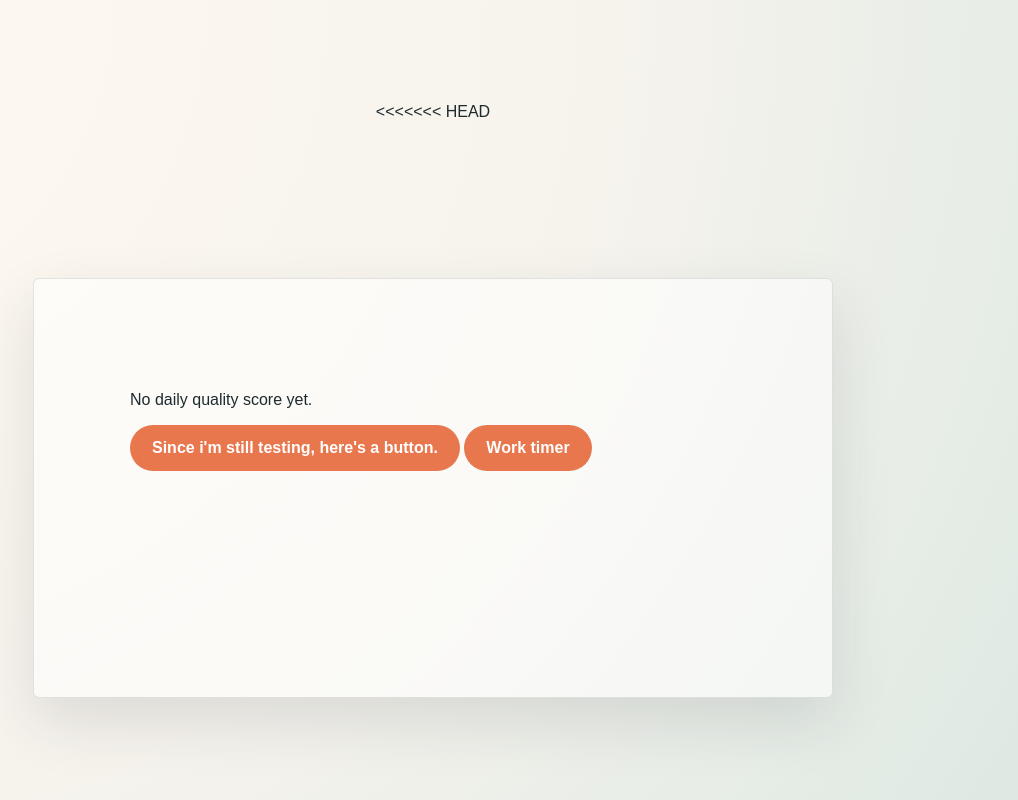
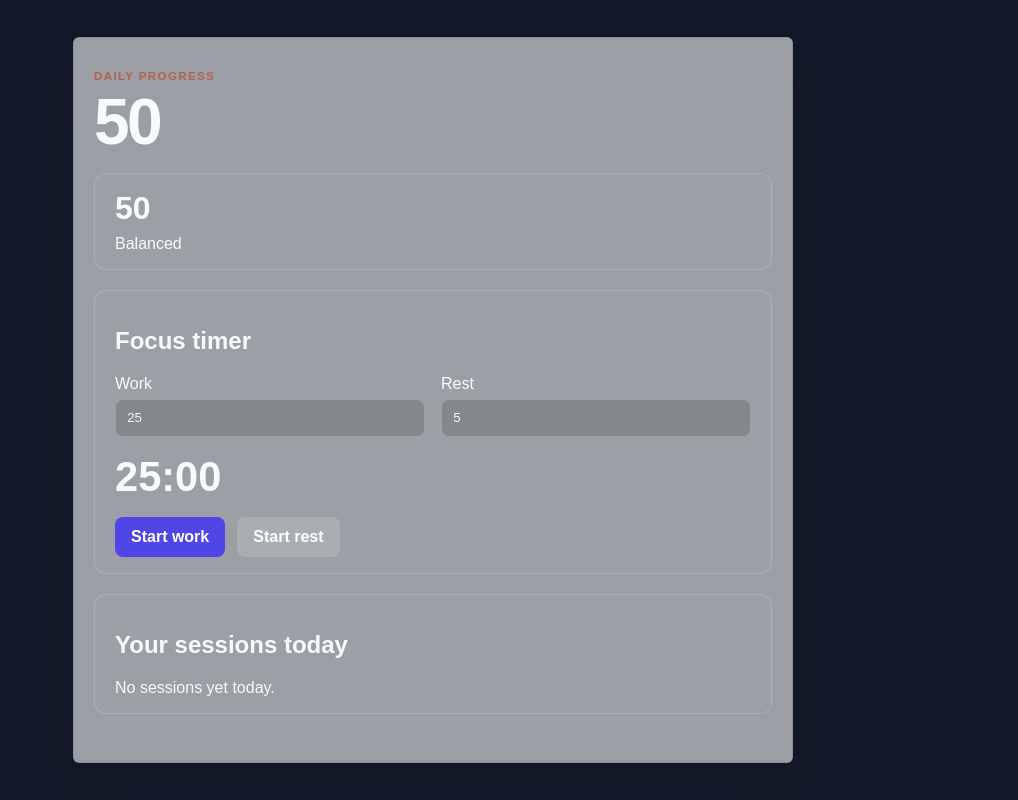
Before and after one commit to Spiritwhisker/spiritwhisker.github.io, a plain HTML site: page homepage.html in a window 1280 px wide. Shown: the whole page, without its empty margins (207-1225 px from the left). Drawn offline with Linux system fonts and the light colour scheme.

Commit message:
stuff im not even updating the version anymore modified:   homepage.html

```diff
--- a/homepage.html
+++ b/homepage.html
@@ -1,43 +1,124 @@
 <!doctype html>
 <html lang="en">
-<<<<<<< HEAD
-    <head>
-        <meta charset="UTF-8" />
-        <meta name="viewport" content="width=device-width, initial-scale=1.0" />
-        <title>Stop Wasting all of your time Homepage</title>
-        <link rel="stylesheet" href="style.css" />
-        <style>
-            #workTimerMenu { margin-top: 1rem; padding: 1rem; border: 1px solid currentColor; border-radius: 0.5rem; }
-            #workTimerDisplay { font-size: 1.5rem; font-variant-numeric: tabular-nums; }
-        </style>
-    </head>
-    <body>
-        <main class="app">
-            <h1><span id="dailyScore"></span></h1>
-            <p><span id="dailyQualityText">No daily quality score yet.</span></p>
-            <button id="testAddTen" type="button">Since i'm still testing, here's a button.</button>
-            <button id="gameLink" type="button" hidden onclick="location.href='game.html'">Open game</button>
-            <button id="openWorkTimer" type="button" aria-expanded="false" aria-controls="workTimerMenu">Work timer</button>
-            <section id="workTimerMenu" aria-label="Work timer menu" hidden>
-                <label for="workDuration">Work duration (in minutes, not hours, you tryhards)</label>
-                <input id="workDuration" type="number" min="1" max="480" value="25" />
-                <button id="startWorkTimer" type="button">Start Timer</button>
-                <p id="workTimerDisplay" role="timer" aria-live="polite">25:00</p> <!--"Polite" text :/-->
-            </section>
-        </main>
-
-        <script src="script.js"></script>
-        <script>
-            (() => {
-                const scoreElement = document.getElementById("dailyScore");
-                const qualityElement = document.getElementById("dailyQualityText");
-                const gameButton = document.getElementById("gameLink");
-=======
   <head>
     <meta charset="UTF-8" />
     <meta name="viewport" content="width=device-width, initial-scale=1.0" />
     <title>Stop Wasting Your Time</title>
     <link rel="stylesheet" href="style.css" />
+    <style>
+      :root {
+        color-scheme: light dark;
+        font-family: Arial, sans-serif;
+      }
+
+      body {
+        margin: 0;
+        min-height: 100vh;
+        display: grid;
+        place-items: center;
+        background: #111827;
+        color: #f9fafb;
+      }
+
+      .app {
+        width: min(92vw, 720px);
+        padding: 2rem 1.25rem 3rem;
+      }
+
+      .hero {
+        margin-bottom: 1rem;
+      }
+
+      .eyebrow {
+        margin: 0 0 0.5rem;
+        text-transform: uppercase;
+        letter-spacing: 0.12em;
+        font-size: 0.72rem;
+        opacity: 0.75;
+      }
+
+      h1 {
+        margin: 0;
+        font-size: clamp(2.5rem, 8vw, 4rem);
+      }
+
+      .status-card,
+      .timer-card,
+      .history-card {
+        margin-top: 1.25rem;
+        padding: 1rem 1.25rem;
+        border: 1px solid rgba(255, 255, 255, 0.15);
+        border-radius: 0.75rem;
+        background: rgba(255, 255, 255, 0.02);
+      }
+
+      .status-score {
+        font-size: 2rem;
+        font-weight: 700;
+      }
+
+      .status-text {
+        margin: 0.5rem 0 0;
+      }
+
+      .timer-grid {
+        display: grid;
+        grid-template-columns: repeat(auto-fit, minmax(180px, 1fr));
+        gap: 1rem;
+        margin-top: 1rem;
+      }
+
+      .field {
+        display: grid;
+        gap: 0.4rem;
+      }
+
+      input {
+        width: 100%;
+        box-sizing: border-box;
+        padding: 0.65rem 0.7rem;
+        border-radius: 0.5rem;
+        border: 1px solid rgba(255, 255, 255, 0.2);
+        background: rgba(0, 0, 0, 0.15);
+        color: inherit;
+      }
+
+      .timer-display {
+        margin-top: 1rem;
+        font-size: clamp(1.8rem, 5vw, 2.6rem);
+        font-weight: 700;
+        font-variant-numeric: tabular-nums;
+      }
+
+      .button-row {
+        display: flex;
+        gap: 0.75rem;
+        flex-wrap: wrap;
+        margin-top: 1rem;
+      }
+
+      button {
+        padding: 0.7rem 1rem;
+        border: 0;
+        border-radius: 0.5rem;
+        background: #4f46e5;
+        color: white;
+        cursor: pointer;
+      }
+
+      button.secondary {
+        background: rgba(255, 255, 255, 0.14);
+      }
+
+      #todaySessions {
+        margin: 0.75rem 0 0;
+        padding-left: 1.25rem;
+      }
+
+      #noSessions {
+        margin: 0.75rem 0 0;
+      }
+    </style>
   </head>
   <body>
     <main class="app">
@@ -45,7 +126,6 @@
         <p class="eyebrow">Daily progress</p>
         <h1><span id="dailyScore">50</span></h1>
       </header>
->>>>>>> 028071e69e80da326e076823a16423f07ee92105
 
       <section class="status-card" aria-live="polite">
         <div class="status-score" id="scoreDisplay">50</div>
@@ -164,7 +244,9 @@
         let intervalId = null;
 
         function formatTime(totalSeconds) {
-          return `${String(Math.floor(totalSeconds / 60)).padStart(2, "0")}:${String(totalSeconds % 60).padStart(2, "0")}`;
+          const minutes = String(Math.floor(totalSeconds / 60)).padStart(2, "0");
+          const seconds = String(totalSeconds % 60).padStart(2, "0");
+          return `${minutes}:${seconds}`;
         }
 
         function runTimer(durationMinutes, type) {
```
